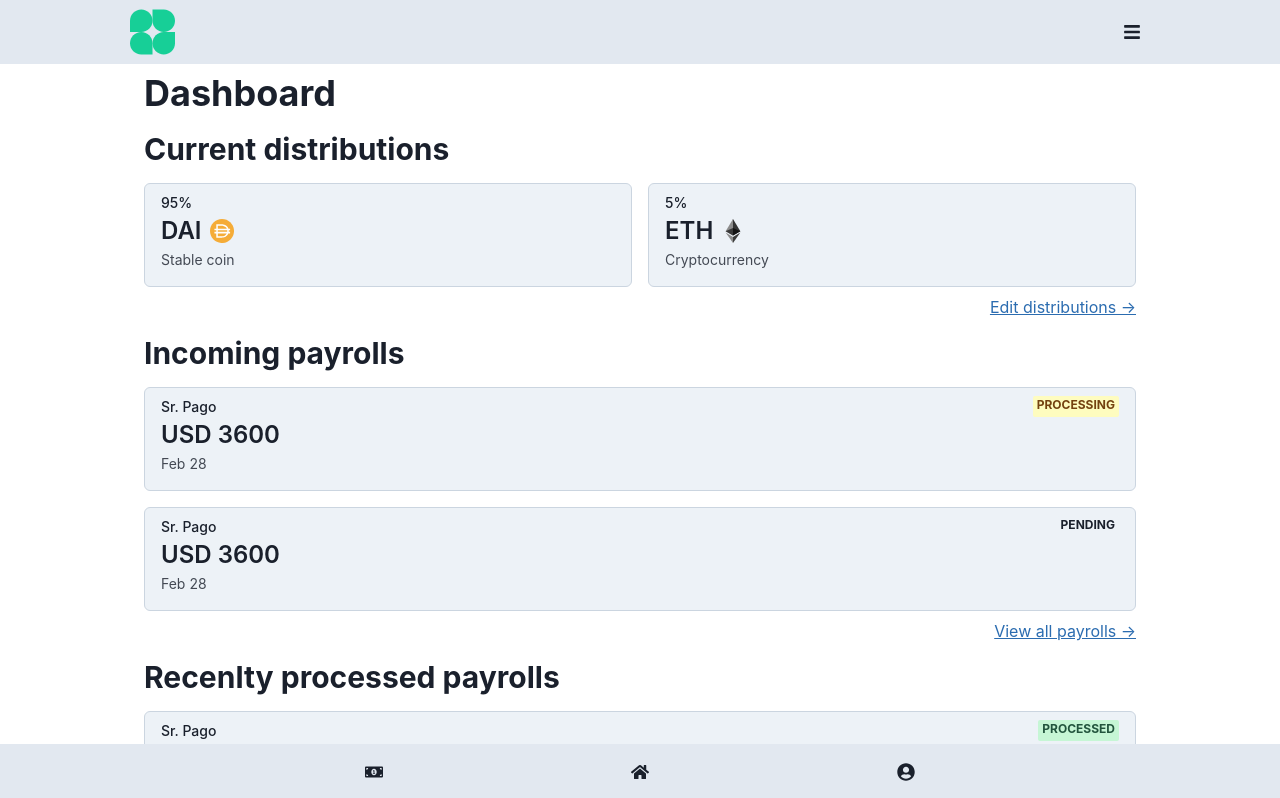
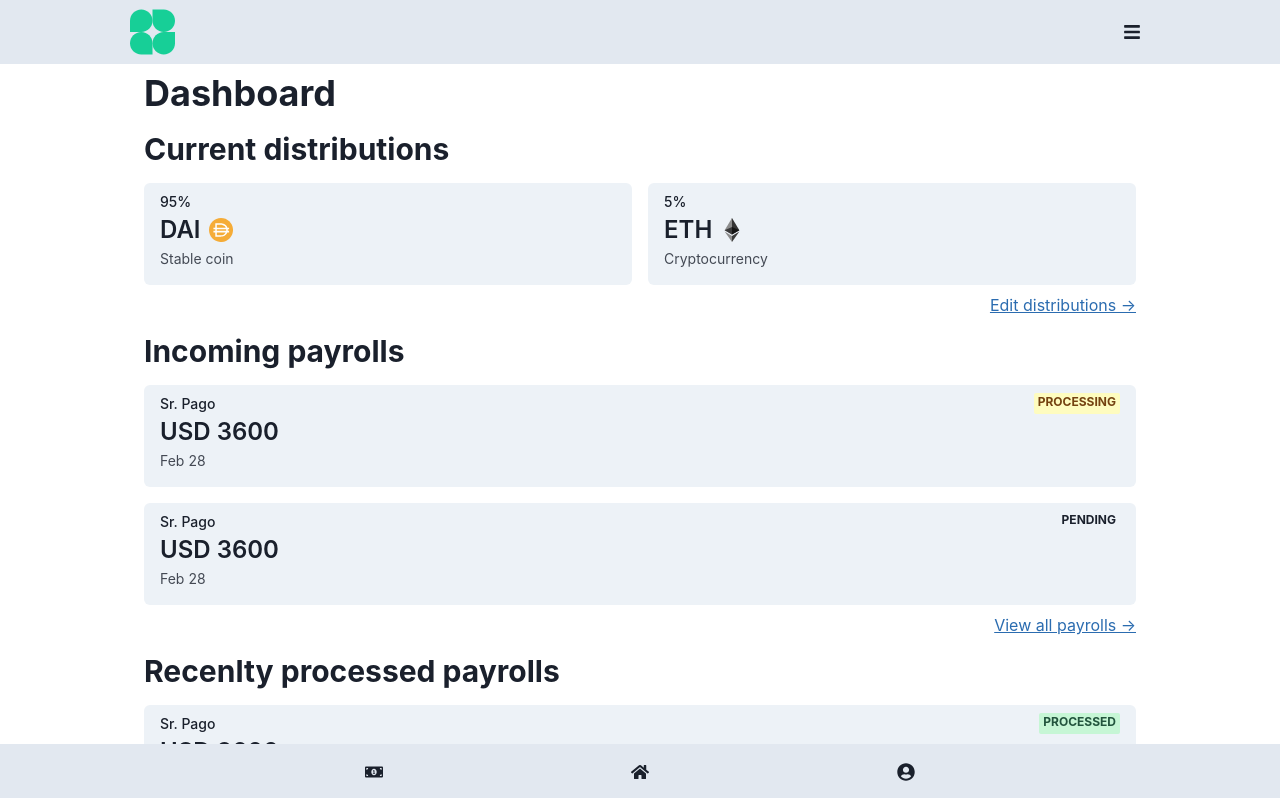
Before and after one commit to oncet/cryptowage, a React (Create React App) app: page / in a window 1280 px wide. Shown: the top 798 px of the page. Built offline with nearby package versions, Linux system fonts and the light colour scheme.

Commit message:
remove border

```diff
--- a/src/theme.ts
+++ b/src/theme.ts
@@ -7,8 +7,6 @@ export const theme = extendTheme({
       baseStyle: (props) => ({
         container: {
           background: mode("gray.100", "purple.900")(props),
-          border: "1px solid",
-          borderColor: mode("gray.300", "purple.600")(props),
           borderRadius: "md",
           px: "4",
           py: "2",
```
